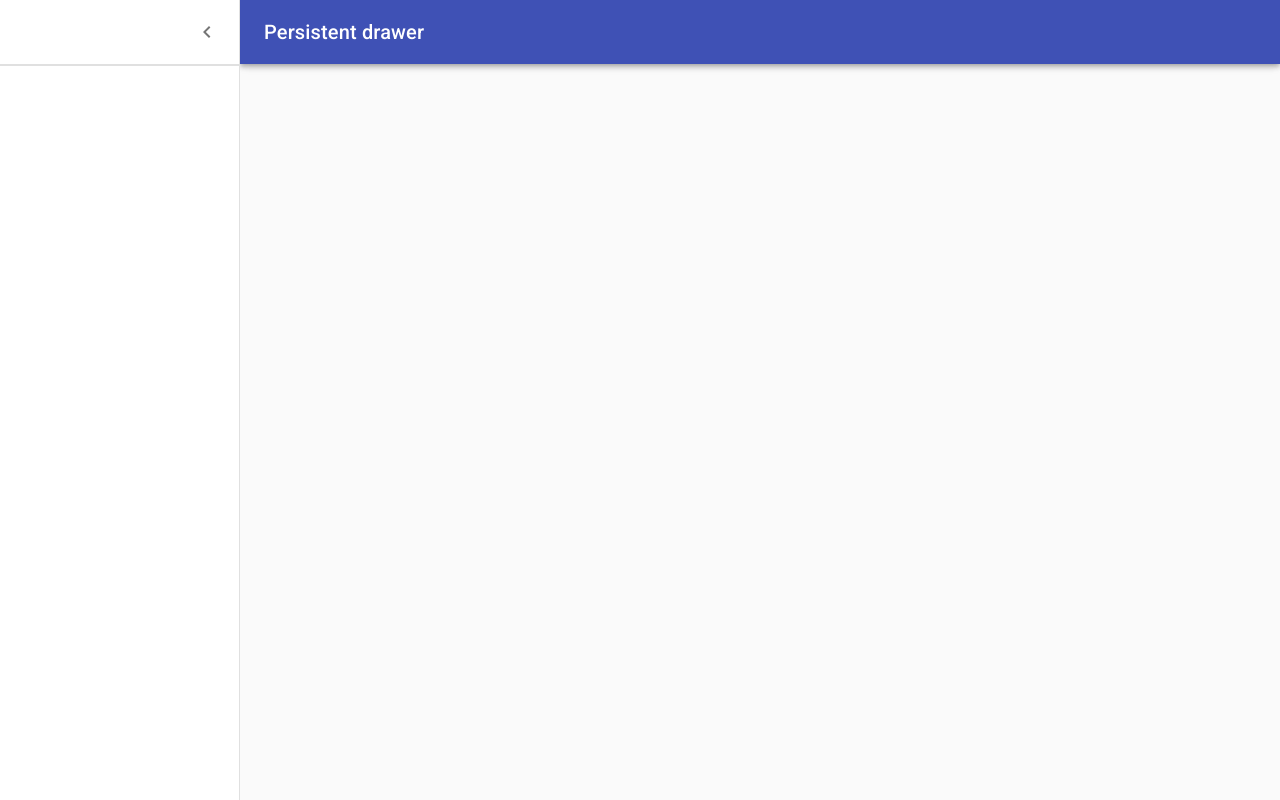
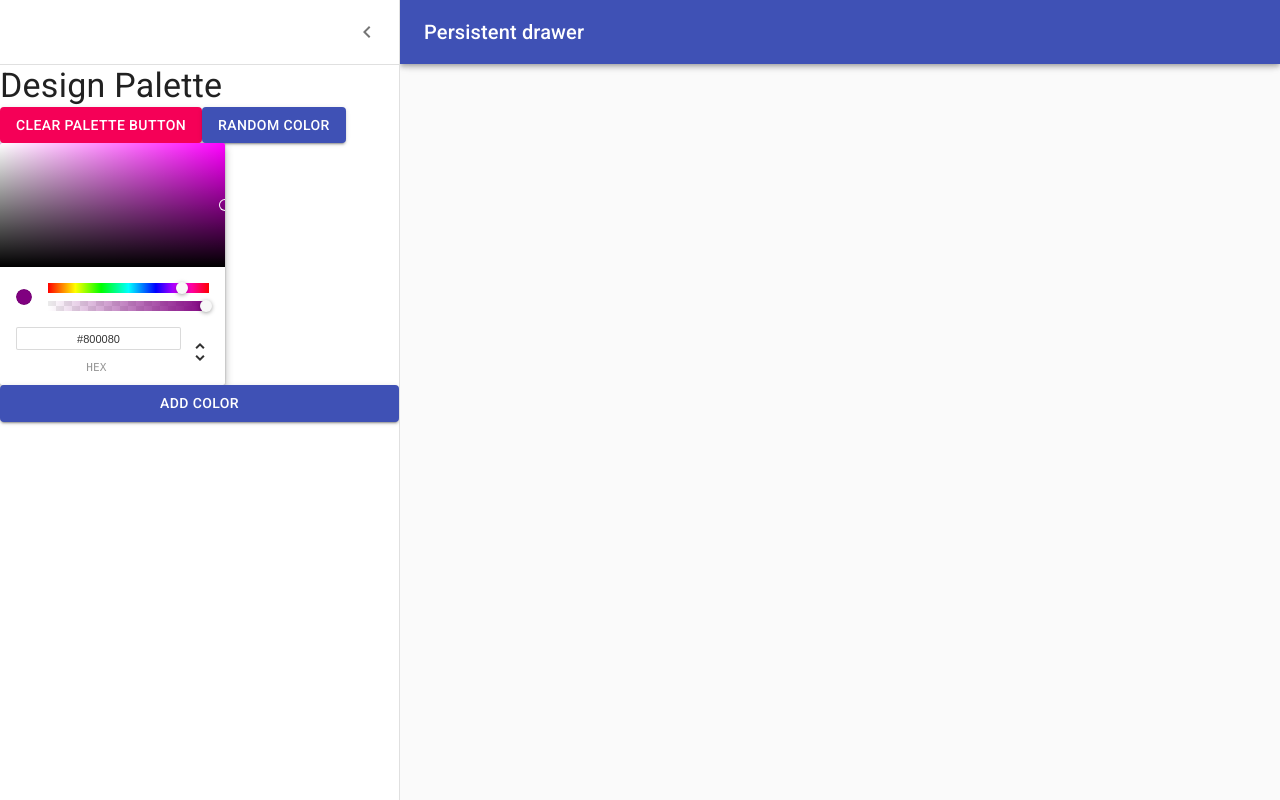
Before and after one commit to GlibKostsov/react-colors-app, a React (Create React App) app: page /palette/new in a window 1280 px wide. Both pictures are taken after a click on the button "open drawer". Built offline with nearby package versions, Linux system fonts and the light colour scheme.

Commit message:
add ColorPicker and Button(s) to Drawer Component

```diff
--- a/package.json
+++ b/package.json
@@ -11,6 +11,7 @@
     "chroma-js": "^2.1.1",
     "rc-slider": "^9.7.2",
     "react": "^17.0.2",
+    "react-color": "^2.19.3",
     "react-copy-to-clipboard": "^5.0.3",
     "react-dom": "^17.0.2",
     "react-router-dom": "^5.2.0",
--- a/src/NewPaletteForm.js
+++ b/src/NewPaletteForm.js
@@ -1,7 +1,7 @@
 import React, { Component } from 'react'
-
+import { withStyles } from '@material-ui/core/styles'
+//Drawer Component
 import classNames from 'classnames'
-import { withStyles } from '@material-ui/core/styles'
 import Drawer from '@material-ui/core/Drawer'
 import CssBaseline from '@material-ui/core/CssBaseline'
 import AppBar from '@material-ui/core/AppBar'
@@ -11,8 +11,11 @@
 import IconButton from '@material-ui/core/IconButton'
 import MenuIcon from '@material-ui/icons/Menu'
 import ChevronLeftIcon from '@material-ui/icons/ChevronLeft'
+import Button from '@material-ui/core/Button'
+//Color Picker Component
+import { ChromePicker } from 'react-color'
 
-const drawerWidth = 240
+const drawerWidth = 400
 
 const styles = (theme) => ({
   root: {
@@ -127,7 +130,24 @@
               </IconButton>
             </div>
             <Divider />
-            <Divider />
+
+            <Typography variant='h4'>Design Palette</Typography>
+            <div>
+              <Button variant='contained' color='secondary'>
+                Clear Palette Button
+              </Button>
+              <Button variant='contained' color='primary'>
+                Random Color
+              </Button>
+            </div>
+
+            <ChromePicker
+              color='purple'
+              onChangeComplete={(newColor) => console.log(newColor)}
+            />
+            <Button variant='contained' color='primary'>
+              Add Color
+            </Button>
           </Drawer>
           <main
             className={classNames(classes.content, {
```
Also changed, not shown: 1 other file (tests, documents, lock files or other folders).
